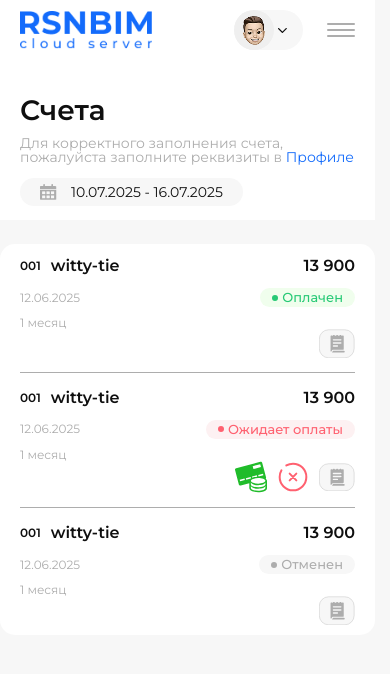
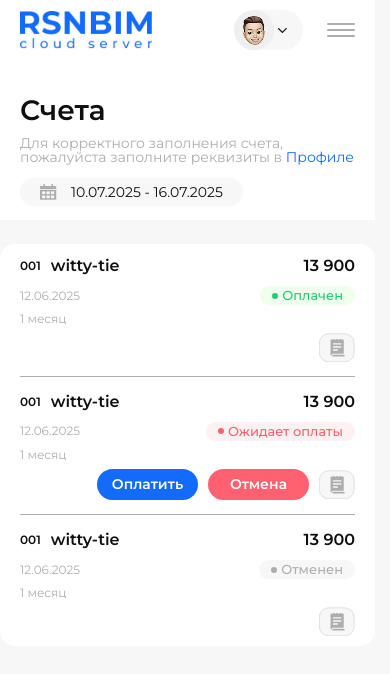
Before and after one commit to wispoz/RSNBIM-template, a Nuxt app: page /accounts in a window 390 px wide. Shown: the top 674 px of the page. Built offline with nearby package versions, Linux system fonts and the light colour scheme.

Commit message:
upd mobile

```diff
--- a/app/pages/accounts.vue
+++ b/app/pages/accounts.vue
@@ -117,7 +117,7 @@
             </tbody>
             </table>
             <div class="md:hidden flex flex-col gap-3.5 text-xs leading-[100%]">
-            <div class="flex flex-col gap-2.5">
+                <div class="flex flex-col gap-2">
                     <div class="flex items-center justify-between">
                         <div class="flex items-center gap-2.5">
                             <p class="font-semibold">001</p>
@@ -132,7 +132,6 @@
                             <p class="text-[13px] font-medium leading-[100%]">Оплачен</p>
                         </div>
                     </div>
-                <div class="flex flex-col w-full">
                     <p class="text-[#ADADAD]">1 месяц</p>
                     <div class="flex items-center gap-2.5 justify-end">
                         <button class="cursor-pointer">
@@ -140,9 +139,8 @@
                         </button>
                     </div>
                 </div>
-            </div>
                 <div class="w-full h-[0.25px] bg-[#ADADAD] last:hidden"></div>
-            <div class="flex flex-col gap-2.5">
+                <div class="flex flex-col gap-2">
                     <div class="flex items-center justify-between">
                         <div class="flex items-center gap-2.5">
                             <p class="font-semibold">001</p>
@@ -157,23 +155,17 @@
                             <p class="text-[13px] font-medium leading-[100%]">Ожидает оплаты</p>
                         </div>
                     </div>
-                <div class="flex flex-col w-full">
                     <p class="text-[#ADADAD]">1 месяц</p>
                     <div class="flex items-center gap-2.5 justify-end">
-                    <button class="cursor-pointer">
-                    <img src="/images/accounts/payment.svg" alt="" class="w-8">
-                    </button>
-                    <button class="cursor-pointer">
-                    <img src="/images/accounts/close.svg" alt="" class="w-8">
-                    </button>
+                        <button class="flex items-center justify-center w-[101px] h-[31px] text-sm font-semibold text-white rounded-full bg-[#136BFB]">Оплатить</button>
+                        <button class="flex items-center justify-center w-[101px] h-[31px] text-sm font-semibold text-white rounded-full bg-[#FF6170]">Отмена</button>
                         <button class="cursor-pointer">
                         <img src="/images/accounts/list.svg" alt="" class="w-9">
                         </button>
                     </div>
                 </div>
-            </div>
                 <div class="w-full h-[0.25px] bg-[#ADADAD] last:hidden"></div>
-            <div class="flex flex-col gap-2.5">
+                <div class="flex flex-col gap-2">
                     <div class="flex items-center justify-between">
                         <div class="flex items-center gap-2.5">
                             <p class="font-semibold">001</p>
@@ -188,7 +180,6 @@
                             <p class="text-[13px] font-medium leading-[100%]">Отменен</p>
                         </div>
                     </div>
-                <div class="flex flex-col w-full">
                     <p class="text-[#ADADAD]">1 месяц</p>
                     <div class="flex items-center gap-2.5 justify-end">
                         <button class="cursor-pointer">
@@ -198,7 +189,6 @@
                 </div>
             </div>
         </div>
-        </div>
     </section>
 </template>
 
```
Lines whose indentation alone changed are shown as unchanged.
